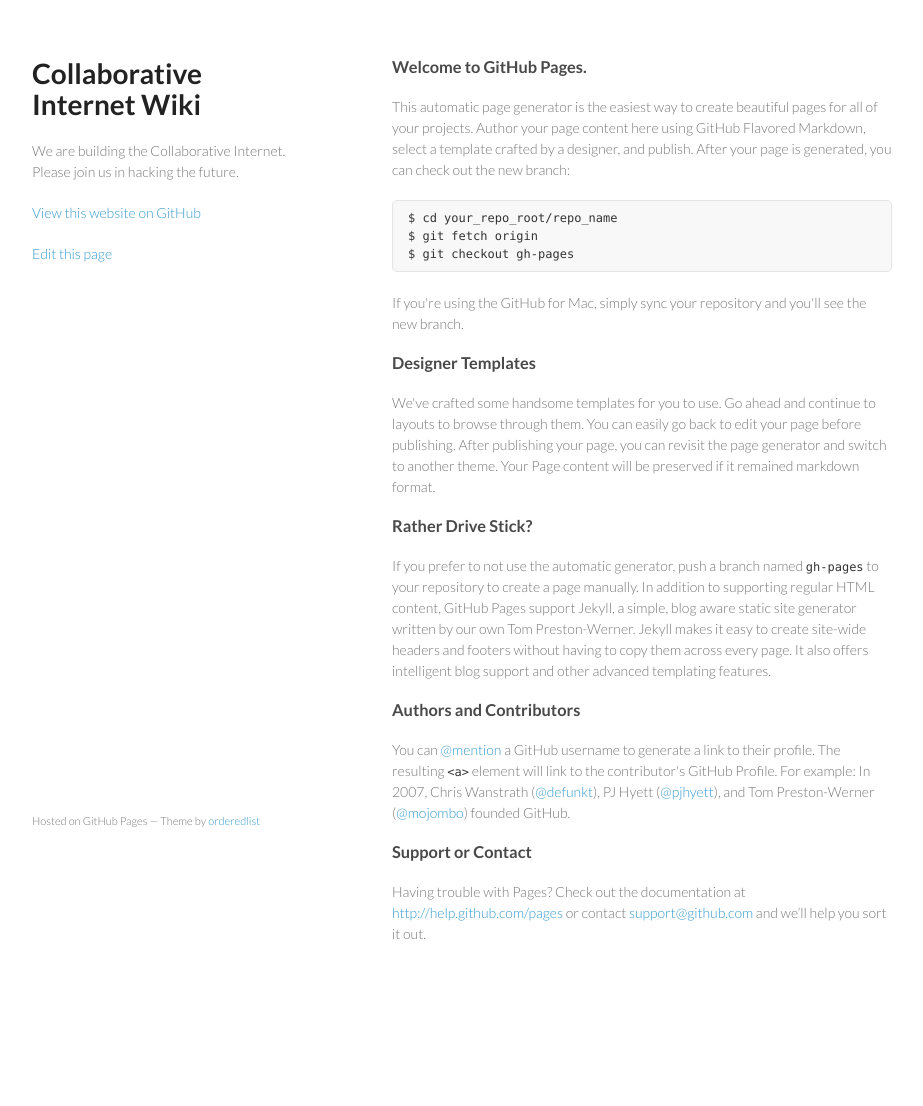
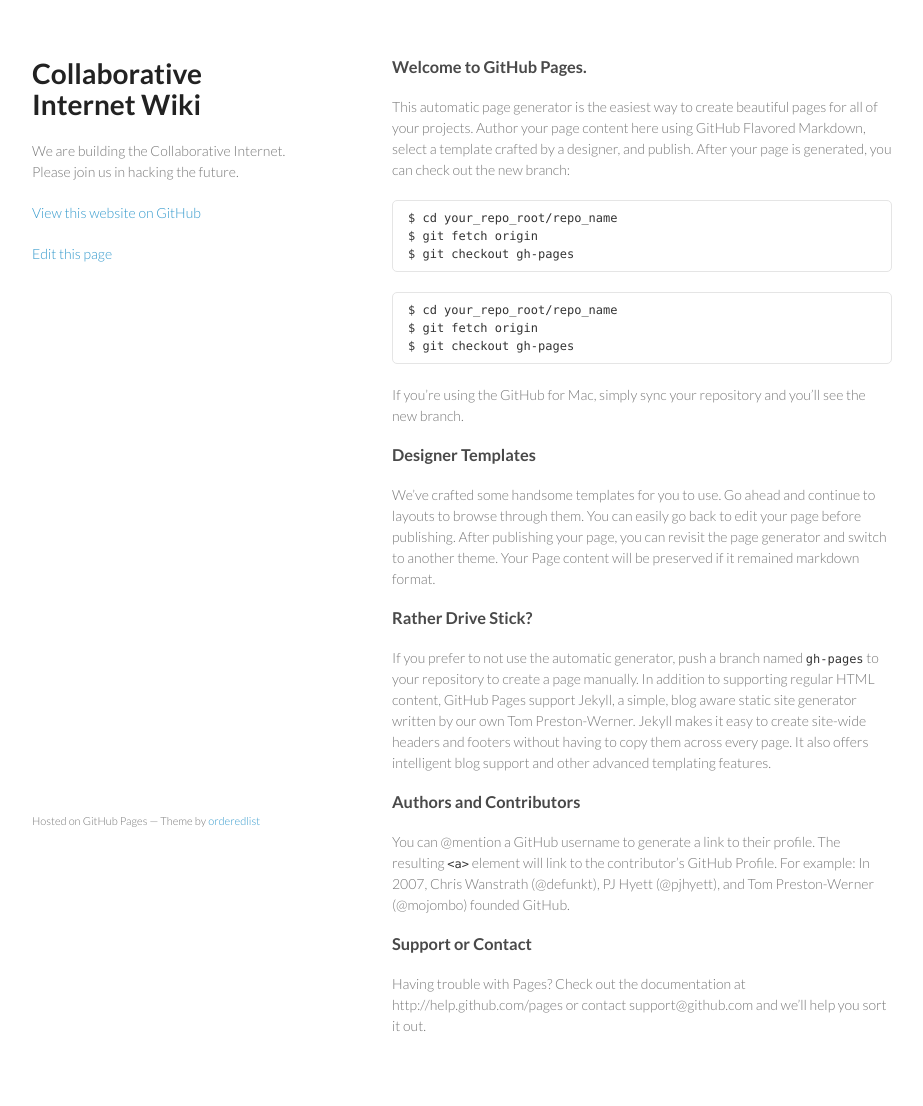
Before and after one commit to collaborativeinternet/collaborativeinternet.github.io, a Jekyll site: the page built from index.md, in a window 1280 px wide. Shown: the whole page, without its empty margins (178-1101 px from the left). Built offline with Jekyll 4.4.1, drawn with Linux system fonts in a browser that asks for light colours; before the commit the page ends 1014 px from its top, so only the background shows below that.

Commit message:
Testing markdown in index.md

````diff
--- a/index.md
+++ b/index.md
@@ -2,33 +2,29 @@
 layout: default
 ---
 
-<h3><a name="welcome-to-github-pages" class="anchor" href="#welcome-to-github-pages"><span class="octicon octicon-link"></span></a>Welcome to GitHub Pages.</h3>
+### Welcome to GitHub Pages.
+This automatic page generator is the easiest way to create beautiful pages for all of your projects. Author your page content here using GitHub Flavored Markdown, select a template crafted by a designer, and publish. After your page is generated, you can check out the new branch:
 
-<p>This automatic page generator is the easiest way to create beautiful pages for all of your projects. Author your page content here using GitHub Flavored Markdown, select a template crafted by a designer, and publish. After your page is generated, you can check out the new branch:</p>
-
-<pre><code>$ cd your_repo_root/repo_name
+```
+$ cd your_repo_root/repo_name
 $ git fetch origin
 $ git checkout gh-pages
-</code></pre>
+```
 
-<p>If you're using the GitHub for Mac, simply sync your repository and you'll see the new branch.</p>
+    $ cd your_repo_root/repo_name
+    $ git fetch origin
+    $ git checkout gh-pages
 
-<h3>
-<a name="designer-templates" class="anchor" href="#designer-templates"><span class="octicon octicon-link"></span></a>Designer Templates</h3>
+If you're using the GitHub for Mac, simply sync your repository and you'll see the new branch.
 
-<p>We've crafted some handsome templates for you to use. Go ahead and continue to layouts to browse through them. You can easily go back to edit your page before publishing. After publishing your page, you can revisit the page generator and switch to another theme. Your Page content will be preserved if it remained markdown format.</p>
+### Designer Templates
+We've crafted some handsome templates for you to use. Go ahead and continue to layouts to browse through them. You can easily go back to edit your page before publishing. After publishing your page, you can revisit the page generator and switch to another theme. Your Page content will be preserved if it remained markdown format.
 
-<h3>
-<a name="rather-drive-stick" class="anchor" href="#rather-drive-stick"><span class="octicon octicon-link"></span></a>Rather Drive Stick?</h3>
+### Rather Drive Stick?
+If you prefer to not use the automatic generator, push a branch named `gh-pages` to your repository to create a page manually. In addition to supporting regular HTML content, GitHub Pages support Jekyll, a simple, blog aware static site generator written by our own Tom Preston-Werner. Jekyll makes it easy to create site-wide headers and footers without having to copy them across every page. It also offers intelligent blog support and other advanced templating features.
 
-<p>If you prefer to not use the automatic generator, push a branch named <code>gh-pages</code> to your repository to create a page manually. In addition to supporting regular HTML content, GitHub Pages support Jekyll, a simple, blog aware static site generator written by our own Tom Preston-Werner. Jekyll makes it easy to create site-wide headers and footers without having to copy them across every page. It also offers intelligent blog support and other advanced templating features.</p>
+### Authors and Contributors
+You can @mention a GitHub username to generate a link to their profile. The resulting `<a>` element will link to the contributor's GitHub Profile. For example: In 2007, Chris Wanstrath (@defunkt), PJ Hyett (@pjhyett), and Tom Preston-Werner (@mojombo) founded GitHub.
 
-<h3>
-<a name="authors-and-contributors" class="anchor" href="#authors-and-contributors"><span class="octicon octicon-link"></span></a>Authors and Contributors</h3>
-
-<p>You can <a href="https://github.com/blog/821" class="user-mention">@mention</a> a GitHub username to generate a link to their profile. The resulting <code>&lt;a&gt;</code> element will link to the contributor's GitHub Profile. For example: In 2007, Chris Wanstrath (<a href="https://github.com/defunkt" class="user-mention">@defunkt</a>), PJ Hyett (<a href="https://github.com/pjhyett" class="user-mention">@pjhyett</a>), and Tom Preston-Werner (<a href="https://github.com/mojombo" class="user-mention">@mojombo</a>) founded GitHub.</p>
-
-<h3>
-<a name="support-or-contact" class="anchor" href="#support-or-contact"><span class="octicon octicon-link"></span></a>Support or Contact</h3>
-
-<p>Having trouble with Pages? Check out the documentation at <a href="http://help.github.com/pages">http://help.github.com/pages</a> or contact <a href="mailto:support@github.com">support@github.com</a> and we’ll help you sort it out.</p>
+### Support or Contact
+Having trouble with Pages? Check out the documentation at http://help.github.com/pages or contact support@github.com and we’ll help you sort it out.
````
